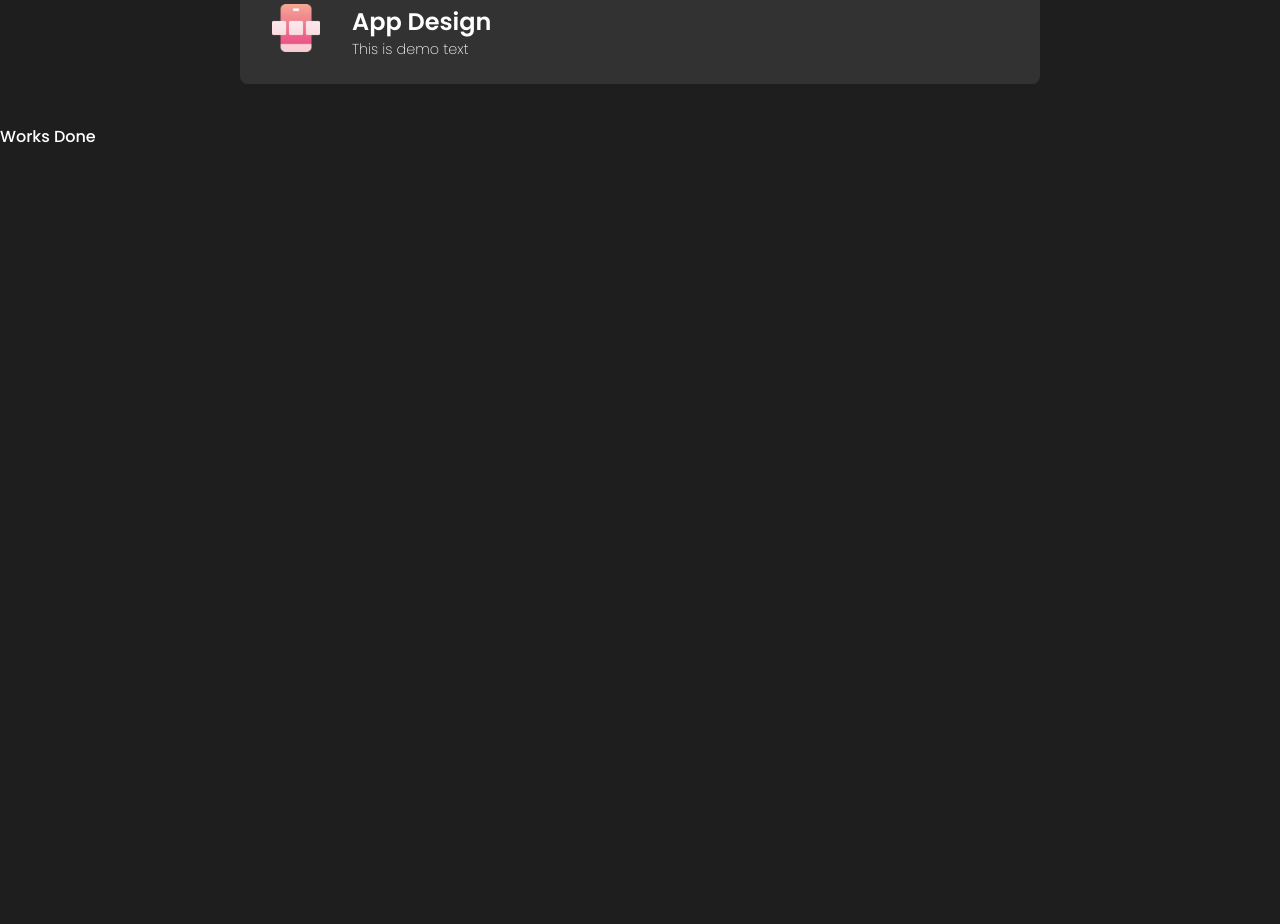
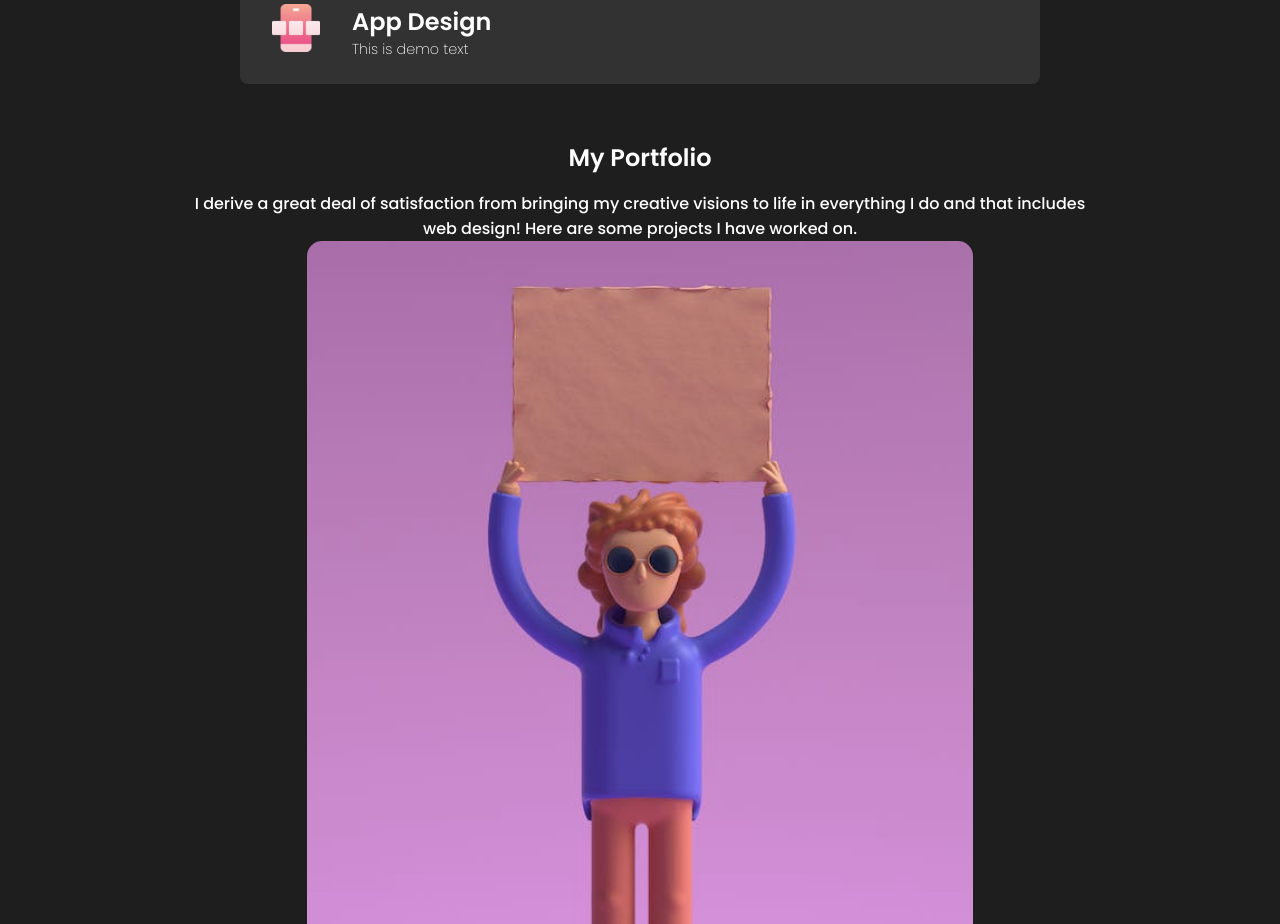
Before and after one commit to Foxglovery/portfolio, a React (Create React App) app: page / in a window 1280 px wide. Shown: the part 1360-2284 px from the top of the page. Before the commit the page ends 1509 px from the top, so only its background shows below. Built offline with nearby package versions, Linux system fonts and the light colour scheme.

Commit message:
css for portfolio works

```diff
--- a/src/components/Works/Works.css
+++ b/src/components/Works/Works.css
@@ -0,0 +1,16 @@
+#works {
+  margin: 0 auto;
+  min-height: calc(100vh - 4rem);
+  width: 100vw;
+  max-width: 60rem;
+  display: flex;
+  flex-direction: column;
+  align-items: center;
+  justify-content: center;
+  text-align: center;
+  padding: 0 1rem;
+}
+
+.worksTitle {
+  margin: 1rem;
+}
--- a/src/components/Works/Works.js
+++ b/src/components/Works/Works.js
@@ -1,8 +1,30 @@
 import React from "react";
 import "./Works.css";
-
+import Portfolio1 from "../../assets/portfolio-1.png";
+import Portfolio2 from "../../assets/portfolio-2.png";
+import Portfolio3 from "../../assets/portfolio-3.png";
+import Portfolio4 from "../../assets/portfolio-4.png";
+import Portfolio5 from "../../assets/portfolio-5.png";
+import Portfolio6 from "../../assets/portfolio-6.png";
 const Works = () => {
-  return <section id="works">Works Done</section>;
+  return (
+    <section id="works">
+      <h2 className="worksTitle"> My Portfolio</h2>
+      <span className="worksDesc">
+        I derive a great deal of satisfaction from bringing my creative visions
+        to life in everything I do and that includes web design! Here are some
+        projects I have worked on.
+      </span>
+      <div className="worksImgs">
+        <img className="worksImg" src={Portfolio1} alt="" />
+        <img className="worksImg" src={Portfolio2} alt="" />
+        <img className="worksImg" src={Portfolio3} alt="" />
+        <img className="worksImg" src={Portfolio4} alt="" />
+        <img className="worksImg" src={Portfolio5} alt="" />
+        <img className="worksImg" src={Portfolio6} alt="" />
+      </div>
+    </section>
+  );
 };
 
 export default Works;
```
